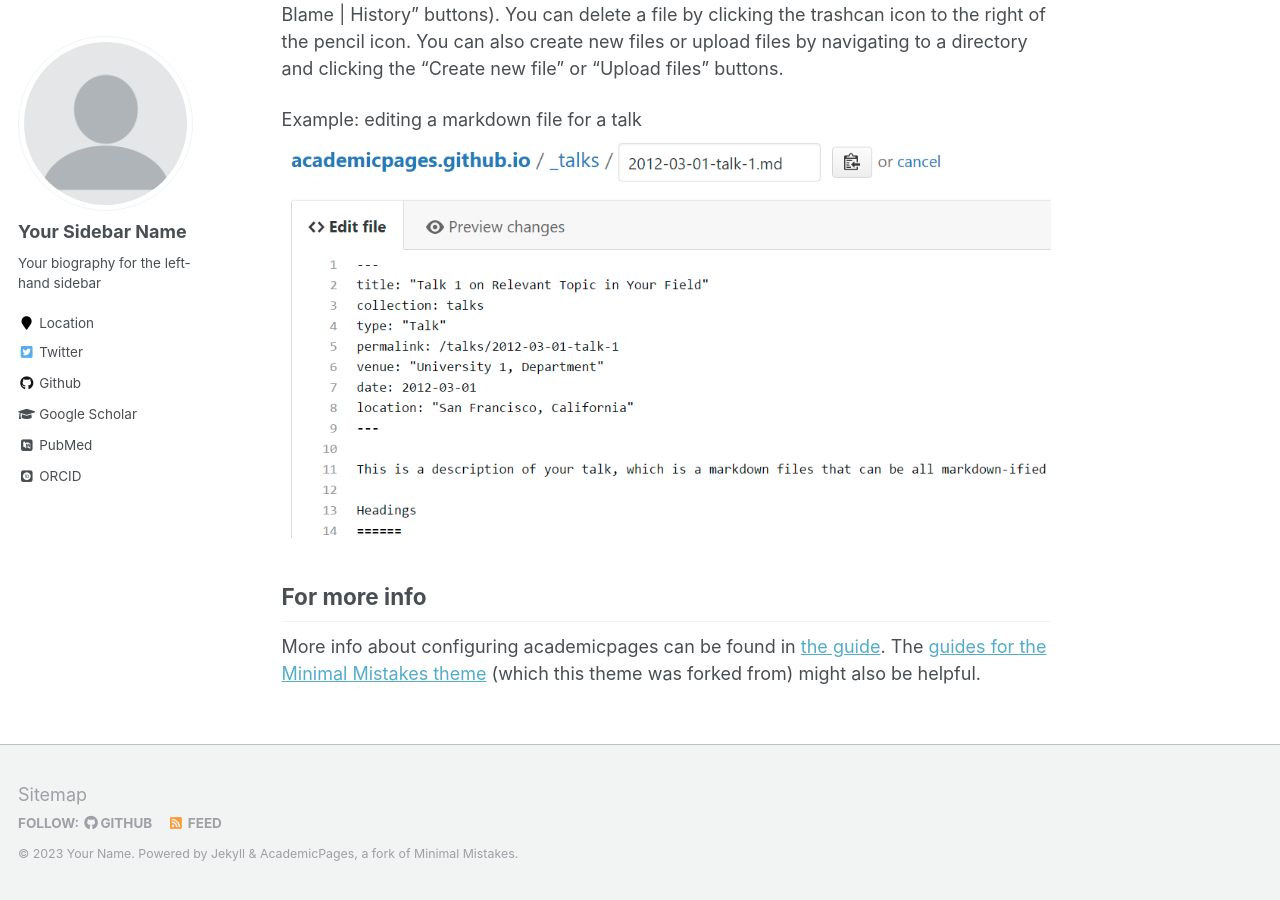
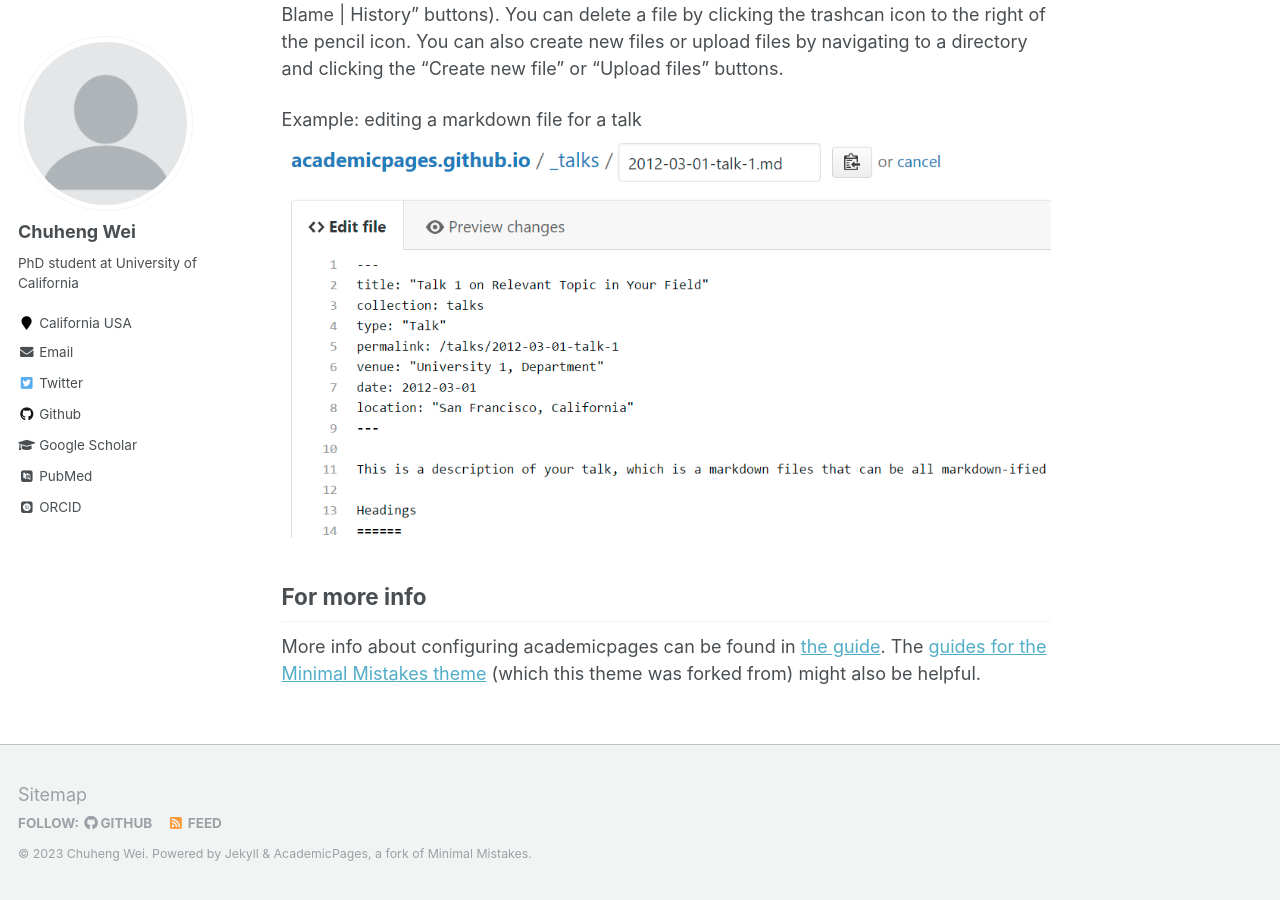
Before and after one commit to ChuhengWei/ChuhengWei.github.io, a Jekyll site: the page built from _pages/about.md, in a window 1280 px wide and 900 px high, scrolled down 2463 px. Built offline with Jekyll 4.4.1, drawn with Linux system fonts in a browser that asks for light colours; some web fonts are replaced; some of the changed text lies outside the part shown.

Commit message:
Update _config.yml

```diff
--- a/_config.yml
+++ b/_config.yml
@@ -7,13 +7,13 @@
 
 # Site Settings
 locale                   : "en-US"
-title                    : "Your Name / Site Title"
+title                    : "Chuheng Wei"
 title_separator          : "-"
-name                     : &name "Your Name"
+name                     : &name "Chuheng Wei"
 description              : &description "personal description"
-url                      : https://academicpages.github.io # the base hostname & protocol for your site e.g. "https://mmistakes.github.io"
+url                      : https://ChuhengWei.github.io # the base hostname & protocol for your site e.g. "https://mmistakes.github.io"
 baseurl                  : "" # the subpath of your site, e.g. "/blog"
-repository               : "academicpages/academicpages.github.io"
+repository               : "ChuhengWei/academicpages.github.io"
 teaser                   :  # filename of teaser fallback teaser image placed in /images/, .e.g. "500x300.png"
 breadcrumbs              : false # true, false (default)
 words_per_minute         : 160
@@ -80,14 +80,14 @@ analytics:
 
 # Site Author
 author:
-  name             : "Your Sidebar Name"
+  name             : "Chuheng Wei"
   avatar           : "profile.png"
-  bio              : "Your biography for the left-hand sidebar"
-  location         : "Location"
+  bio              : "PhD student at University of California"
+  location         : "California USA"
   employer         :
   pubmed           : "https://www.ncbi.nlm.nih.gov/pubmed/?term=john+snow"
-  googlescholar    : "http://yourfullgooglescholarurl.com"
-  email            :
+  googlescholar    : "https://scholar.google.com/citations?user=LXwEufAAAAAJ&hl=en&oi=ao"
+  email            : "chuheng.wei@email.ucr.edu"
   researchgate     :  # example: "https://www.researchgate.net/profile/yourprofile"
   uri              :
   bitbucket        :
@@ -96,7 +96,7 @@ author:
   flickr           :
   facebook         :
   foursquare       :
-  github           : "academicpages"
+  github           : "Chuheng Wei"
   google_plus      :
   keybase          :
   instagram        :
```
